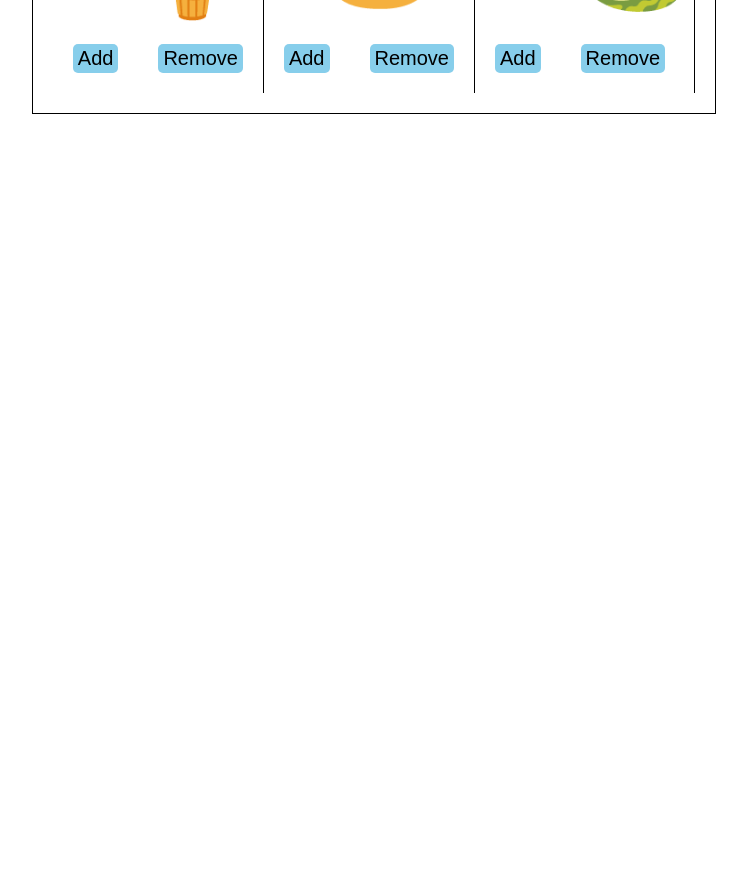
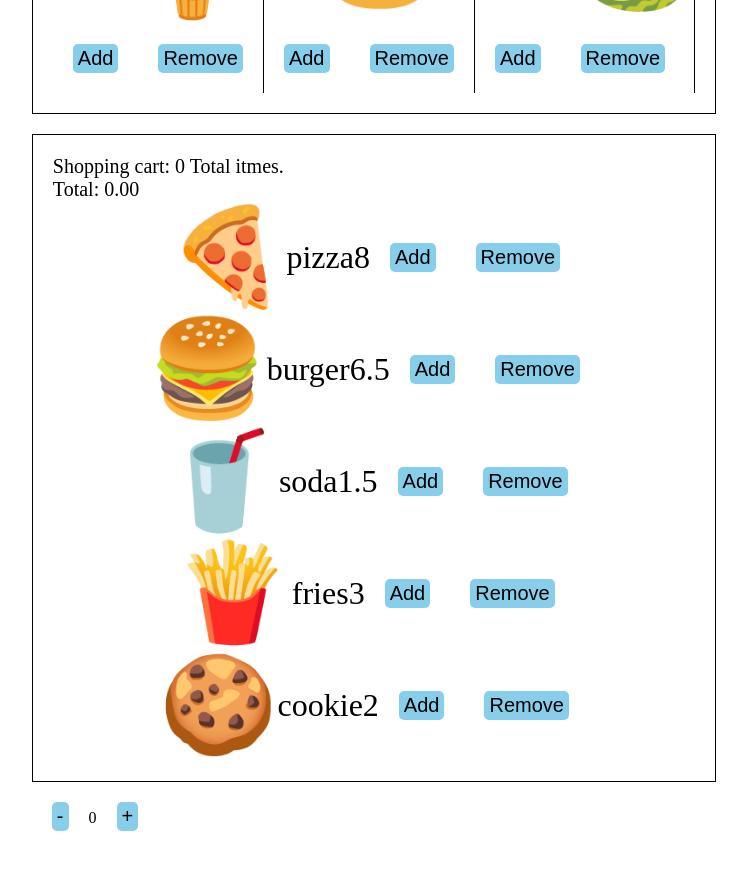
Before and after one commit to SushantChaudhary03/Learning_Reactjs, a React (Vite) app: page / in a window 1280 px wide. Shown: the part 1100-1970 px from the top of the page, without its empty margins (266-1013 px from the left). Before the commit the page ends 1234 px from the top, so only its background shows below. Built offline with nearby package versions, Linux system fonts and the light colour scheme.

Commit message:
2025-06-19

```diff
--- a/src/App.css
+++ b/src/App.css
@@ -107,3 +107,21 @@ button{
  padding: 3px 5px;
  border-radius: 5px;
 }
+
+#product{
+  font-size: 95px;
+}
+
+#name{
+  font-size: 2rem;
+}
+
+#price{
+  font-size: 2rem;
+}
+
+.new-product {
+  display: flex;
+  justify-content: center;
+  align-items: center;
+}
--- a/src/App.jsx
+++ b/src/App.jsx
@@ -7,6 +7,8 @@ import AnimalCard from './AnimalCard';
 import Alert from './Components/Alert';
 import CartSuccess from './Components/CartSuccess';
 import Product from './Components/Product';
+import ReactState from './Components/ReactState';
+import PracticeUSeState from './Components/PracticeUseState';
 
 function showAdditionalDetails(additional){
   if(additional != null){        // handle error if additional is not defined
@@ -86,6 +88,8 @@ function App() {
             </Alert>
             <CartSuccess />
             <Product />
+            <ReactState />
+            <PracticeUSeState />
           </div>
       </div>
     </>
--- /dev/null
+++ b/src/Components/PracticeUseState.jsx
@@ -0,0 +1,24 @@
+import React, { useState } from 'react'
+
+const PracticeUSeState = () => {
+    const [count, setCount] = useState(0)
+
+    const add = () => {
+        setCount(previousCount=> previousCount+1)
+    }
+
+    const remove = () => {
+        if(count>0){
+        setCount(previousCount => previousCount - 1)
+        }
+    }
+    return (
+        <div>
+            <button onClick={remove}>-</button>
+            <span>{count}</span>
+            <button onClick={add}>+</button>
+        </div>
+    )
+}
+
+export default PracticeUSeState
--- /dev/null
+++ b/src/Components/ReactState.jsx
@@ -0,0 +1,131 @@
+import React, { useState, useReducer } from 'react'
+
+const products = [
+    {
+        emoji: '🍕',
+        name: 'pizza',
+        price: 8
+    },
+    {
+        emoji: '🍔',
+        name: 'burger',
+        price: 6.5
+    },
+    {
+        emoji: '🥤',
+        name: 'soda',
+        price: 1.5
+    },
+    {
+        emoji: '🍟',
+        name: 'fries',
+        price: 3
+    },
+    {
+        emoji: '🍪',
+        name: 'cookie',
+        price: 2
+    }
+];
+
+const style = {
+    marginTop: '20px'
+}
+const currencyOptions = {
+    minimumFractionDigits: 2,
+    maximumFractionDigits: 2,
+
+}
+
+function cartReducer(state, action) {
+switch(action.type) {
+ case 'add':
+ return [...state, action.product];
+ case 'remove':
+ const productIndex = state.findIndex(item => item.name === action.product.name)
+ if(productIndex < 0) {
+ return state;
+ }
+ const update = [...state];
+ update.splice(productIndex, 1)
+ return update
+ default:
+ return state;
+ }
+}
+
+
+function totalReducer(state, action) {
+    if (action.type == 'add') {
+        return state + action.price
+    }
+    return state - action.price
+}
+
+const ReactState = () => {
+    // const [cart, setCart] = useState([])
+    // const [total, setTotal] = useState(0)
+    const [cart, setCart] = useReducer(cartReducer, []);
+    const [total, setTotal] = useReducer(totalReducer, 0)
+
+    const getTotal = (cart) => {
+  const total = cart.reduce((totalCost, item) => {
+    if (!item || typeof item.price !== 'number') {
+      return totalCost;
+    }
+    return totalCost + item.price;
+  }, 0);
+  return total.toLocaleString(undefined, currencyOptions);
+}
+
+
+    // const add = (product) => {
+    //     setCart(current=> [...current, product.name]);
+    //     console.log(cart)
+    //     setTotal(current=> current+product.price)
+    // }
+
+    // const remove = (product) => {
+    //     const lastIndex = cart.lastIndexOf(product.name);
+    //     console.log(lastIndex)
+    //     if (lastIndex !== -1) {
+    //         const newCart = [...cart];
+    //         newCart.splice(lastIndex, 1);
+    //         setCart(newCart)
+    //         setTotal(current => current - product.price)
+    //     }
+    // }
+
+    function add(product) {
+        setCart({ product, type: 'add' });
+    }
+
+    function remove(product) {
+        setCart({product, type: 'remove'})
+    }
+
+
+    return (
+        <div className='product-box' style={style}>
+            <div className="shopping-cart">
+                Shopping cart: {cart.length} Total itmes.
+            </div>
+            <div className="total">
+                Total: {getTotal(cart)}
+            </div>
+            <div className="product">
+                {products.map(product => (<div key={product.name}>
+                    <div className="new-product">
+                        <span id='product'>{product.emoji}</span>
+                        <span id='name'>{product.name}</span>
+                        <span id='price'>{product.price}</span>
+                        <button onClick={() => add(product)}>Add</button>
+                        <button onClick={() => remove(product)}>Remove</button>
+                    </div>
+                </div>))}
+            </div>
+        </div>
+    )
+}
+
+export default ReactState
```
Also changed, not shown: 5 other files (tests, documents, lock files or other folders).
